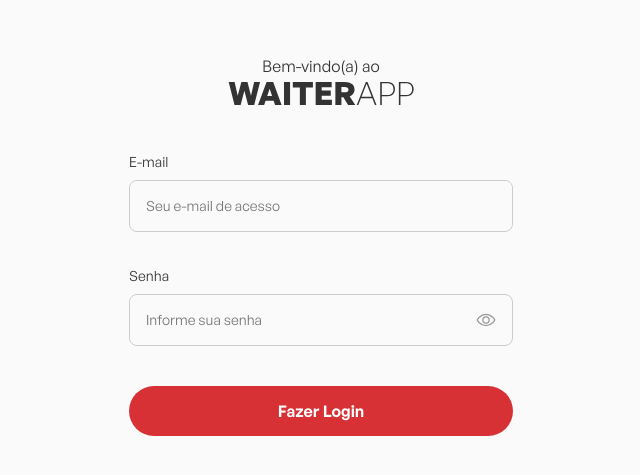
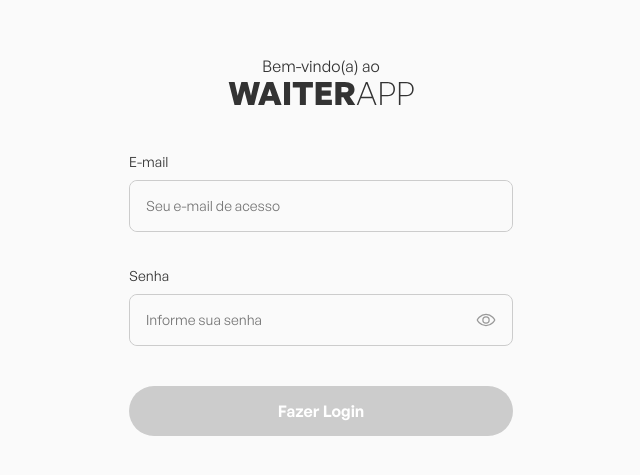
Before and after one commit to vidaaal/waiterapp-v2, a React (Vite) app in the folder web/: page /login in a window 1280 px wide. Shown: the part 155-630 px from the top of the page, without its empty margins (319-959 px from the left). Built offline with nearby package versions, Linux system fonts and the light colour scheme.

Commit message:
feat: add disabled style to Button component

```diff
--- a/web/src/components/Button/styles.ts
+++ b/web/src/components/Button/styles.ts
@@ -12,4 +12,9 @@
   color: ${({ theme }) => theme.colors.white};
   font-size: 1rem;
   font-weight: 600;
+
+  &:disabled {
+    background: ${({ theme }) => theme.colors.gray[200]};
+    cursor: not-allowed;
+  }
 `
--- a/web/src/pages/Login/index.tsx
+++ b/web/src/pages/Login/index.tsx
@@ -25,7 +25,7 @@
             />
           </Fields>
 
-          <Button type="submit">Fazer Login</Button>
+          <Button type="submit" disabled>Fazer Login</Button>
         </Form>
       </Content>
     </Container>
```
